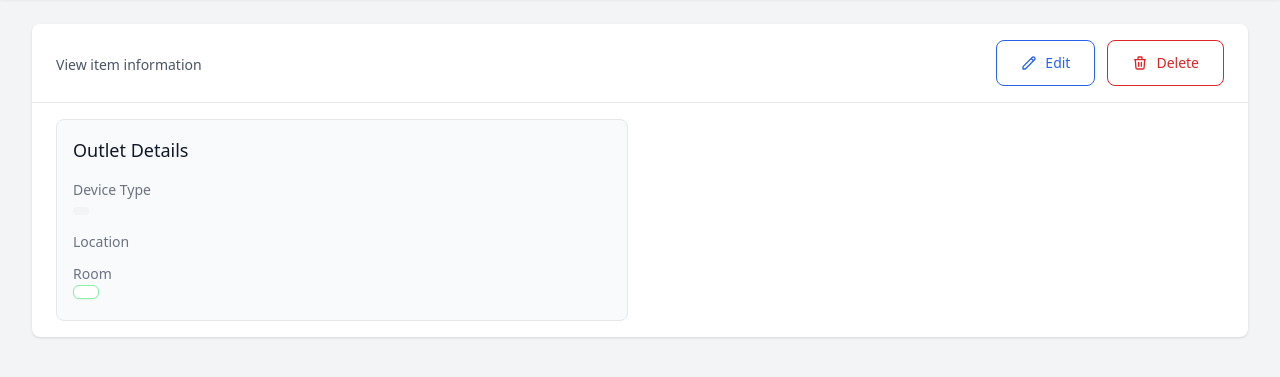
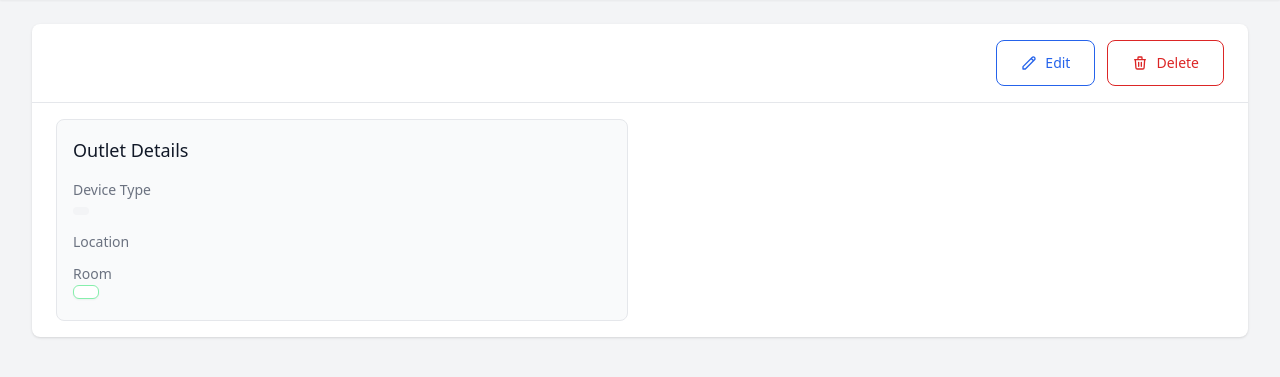
Before and after one commit to soehlert/our-house, a Django app: template templates/tracker/outlets/detail.html in a window 1280 px wide. Shown: the part 64-441 px from the top of the page. Run offline with Django 5.2, Linux system fonts and the light colour scheme; the template is opened without the code that fills it, so the values that code supplies are empty; some libraries are stand-ins or nearby versions.

Commit message:
docs(images): update readme images

```diff
--- a/templates/navbar.html
+++ b/templates/navbar.html
@@ -8,12 +8,10 @@
                 </svg>
                 Our House
             </a>
-
             <!-- Desktop Menu -->
             <div class="hidden md:flex items-center space-x-8">
                 {% include 'includes/desktop_menu.html' %}
             </div>
-
             <!-- Mobile menu button -->
             <button class="md:hidden text-gray-300 hover:text-white" onclick="toggleMenu()">
                 <svg class="w-6 h-6" fill="none" stroke="currentColor" viewBox="0 0 24 24">
@@ -21,7 +19,6 @@
                 </svg>
             </button>
         </div>
-
         <!-- Mobile Menu -->
         <div id="mobile-menu" class="md:hidden hidden bg-gray-800 pb-4">
             <div class="space-y-1">
--- a/templates/tracker/base_detail.html
+++ b/templates/tracker/base_detail.html
@@ -7,7 +7,6 @@
         <div class="flex items-center justify-between">
             <div>
                 <h1 class="text-2xl font-bold text-gray-900 capitalize">{% block detail_title %}Item Details{% endblock %}</h1>
-                <p class="mt-1 text-sm text-gray-600">{% block detail_description %}View item information{% endblock %}</p>
             </div>
             <div class="flex space-x-3">
                 <a href="{% block edit_url %}#{% endblock %}"
```
Also changed, not shown: README.md, 8 other files.
